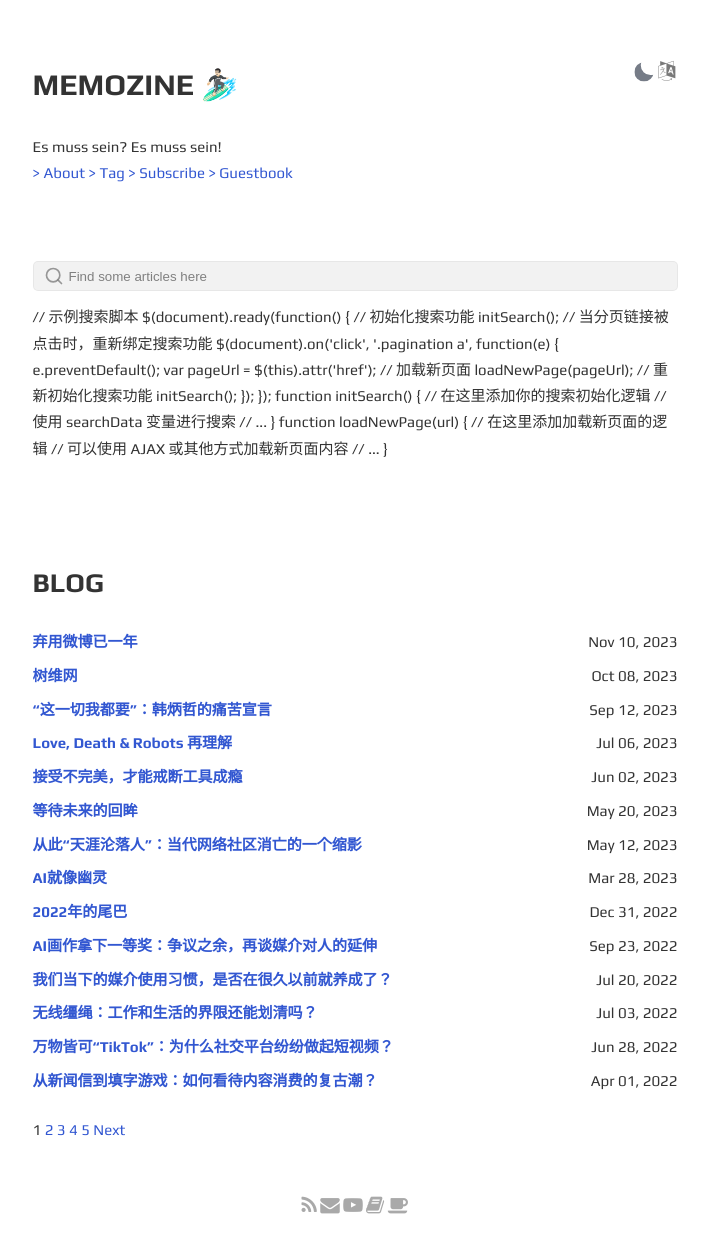
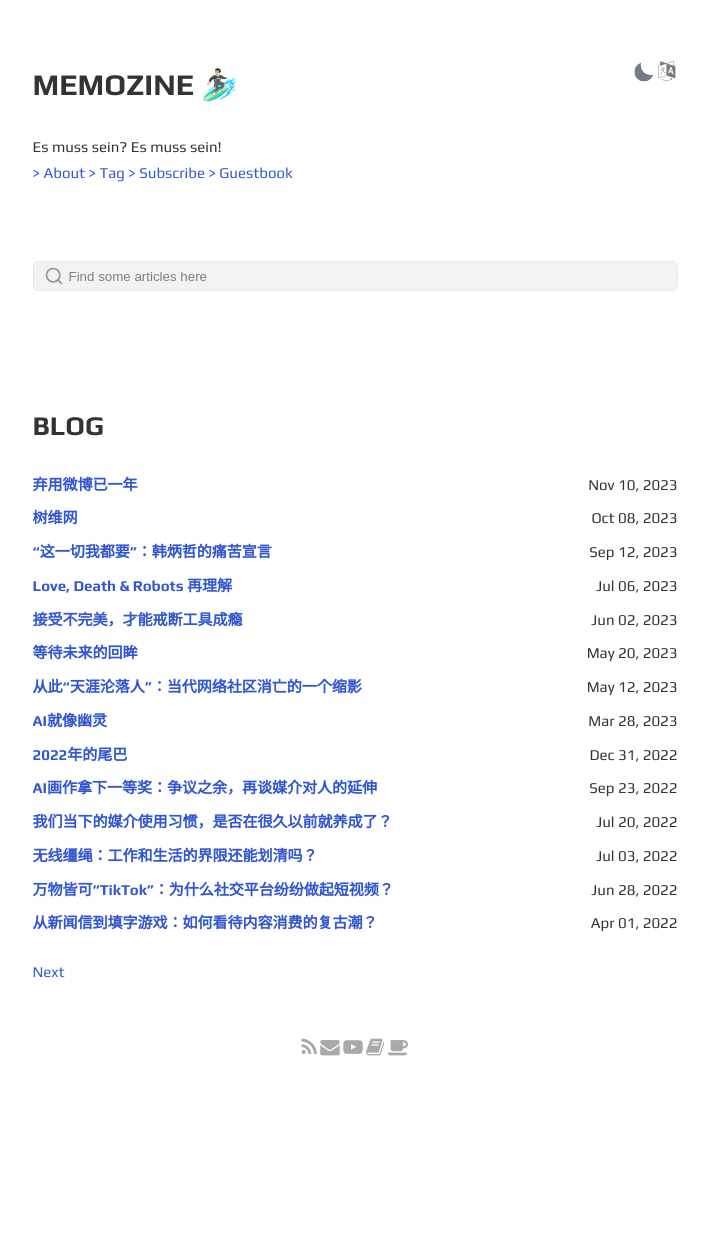
Before and after one commit to codyb1ue/codyb1ue.github.io, a Jekyll site: the page built from index.html, in a window 1280 px wide. Shown: the whole page, without its empty margins (285-994 px from the left). Built offline with Jekyll 4.4.1, drawn with Linux system fonts in a browser that asks for light colours; the list of posts is cut into pages by our own code; after the commit the page ends 1078 px from its top, so only the background shows below that.

Commit message:
Update index.html

```diff
--- a/index.html
+++ b/index.html
@@ -51,37 +51,6 @@ button.addEventListener("click", function() {
     <ul id="search-results"></ul>
 </div>
 
-// 示例搜索脚本
-
-$(document).ready(function() {
-    // 初始化搜索功能
-    initSearch();
-
-    // 当分页链接被点击时，重新绑定搜索功能
-    $(document).on('click', '.pagination a', function(e) {
-        e.preventDefault();
-        var pageUrl = $(this).attr('href');
-
-        // 加载新页面
-        loadNewPage(pageUrl);
-
-        // 重新初始化搜索功能
-        initSearch();
-    });
-});
-
-function initSearch() {
-    // 在这里添加你的搜索初始化逻辑
-    // 使用 searchData 变量进行搜索
-    // ...
-}
-
-function loadNewPage(url) {
-    // 在这里添加加载新页面的逻辑
-    // 可以使用 AJAX 或其他方式加载新页面内容
-    // ...
-}
-
 <section class="posts" id="Blog">
     <h2>BLOG</h2>
     <ul>
@@ -98,21 +67,15 @@ function loadNewPage(url) {
 
 <div class="pagination">
     {% if paginator.total_pages > 1 %}
-        {% if paginator.previous_page %}
-            <a href="{{ paginator.previous_page_path | relative_url }}" class="previous">Previous</a>
-        {% endif %}
+        <div class="pagination-buttons">
+            {% if paginator.previous_page %}
+                <a href="{{ paginator.previous_page_path | relative_url }}" class="previous">Previous</a>
+            {% endif %}
 
-        {% for page in (1..paginator.total_pages) %}
-            {% if page == paginator.page %}
-                <span class="page-number current">{{ page }}</span>
-            {% else %}
-                <a href="{{ paginator.paginate_path | relative_url | replace: ":num", page }}" class="page-number">{{ page }}</a>
+            {% if paginator.next_page %}
+                <a href="{{ paginator.next_page_path | relative_url }}" class="next">Next</a>
             {% endif %}
-        {% endfor %}
-
-        {% if paginator.next_page %}
-            <a href="{{ paginator.next_page_path | relative_url }}" class="next">Next</a>
-        {% endif %}
+        </div>
     {% endif %}
 </div>
 
```
